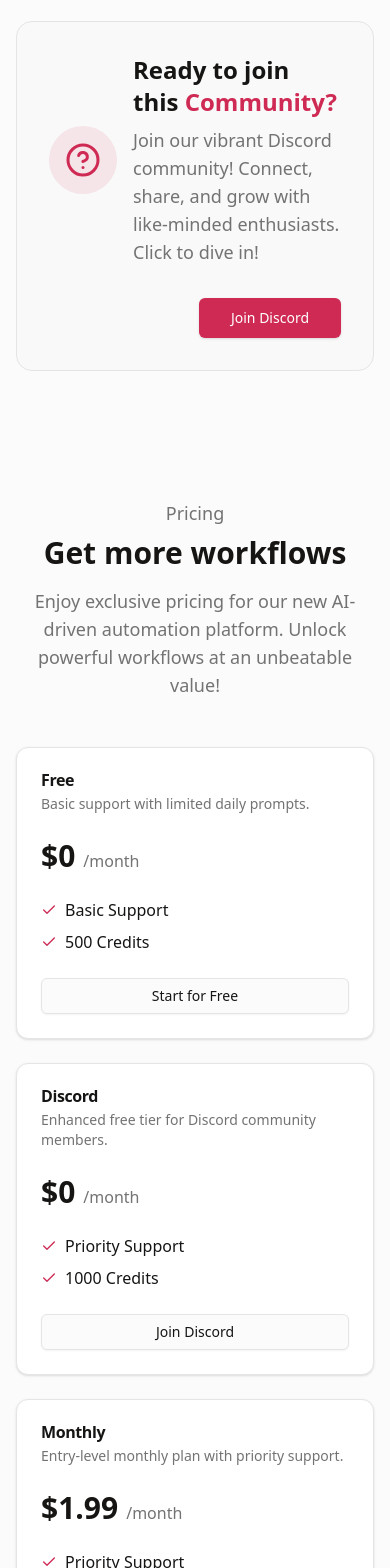
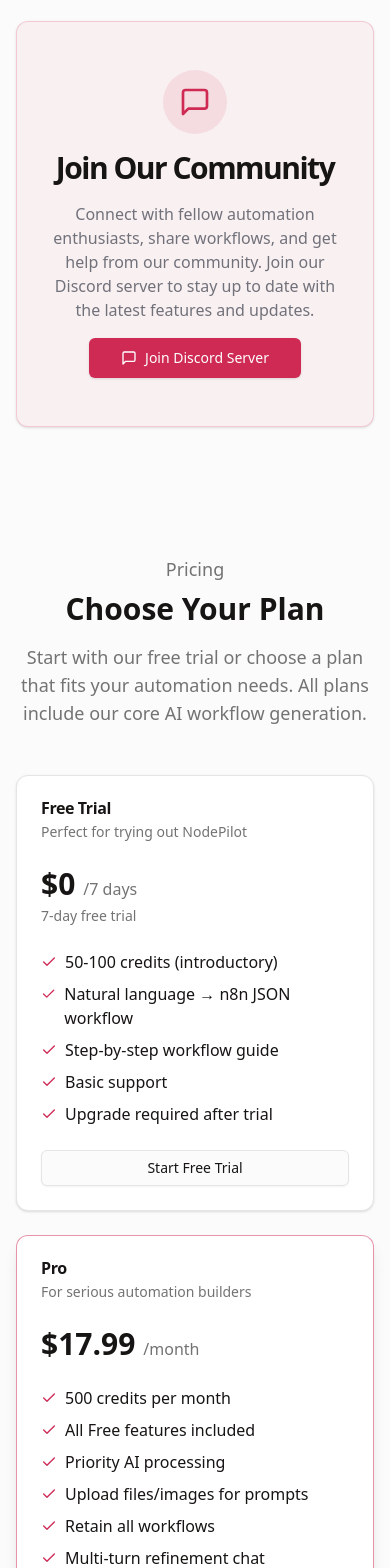
Before and after one commit to qwazi12/manusn8n, a Next.js app: page / in a window 390 px wide. Shown: the part 5900-7468 px from the top of the page. Built offline with nearby package versions, Linux system fonts and the light colour scheme; no server answers.

Commit message:
feat: implement pricing system, update Discord links, and fix server issues

```diff
--- a/src/app/dashboard/page.tsx
+++ b/src/app/dashboard/page.tsx
@@ -1,9 +1,22 @@
+"use client";
+
 import Link from "next/link";
 import { Button } from "@/components/ui/button";
 import { Card, CardContent, CardDescription, CardHeader, CardTitle } from "@/components/ui/card";
 import { SignedIn, SignedOut, RedirectToSignIn } from "@clerk/nextjs";
+import { usePricing } from "@/hooks/usePricing";
+import { AlertCircle } from "lucide-react";
 
 export default function DashboardPage() {
+  const {
+    remainingCredits,
+    getCurrentPlan,
+    getTrialStatus,
+  } = usePricing();
+
+  const currentPlan = getCurrentPlan();
+  const trialStatus = getTrialStatus();
+
   return (
     <>
       <SignedIn>
@@ -13,6 +26,25 @@
               <h1 className="text-3xl font-bold mb-2">Welcome to NodePilot</h1>
               <p className="text-muted-foreground">Your AI-powered n8n automation platform</p>
             </div>
+
+            {trialStatus?.isActive && (
+              <Card className="bg-primary/5 border-primary/20">
+                <CardHeader>
+                  <div className="flex items-center gap-2">
+                    <AlertCircle className="h-5 w-5 text-primary" />
+                    <CardTitle>Trial Status</CardTitle>
+                  </div>
+                  <CardDescription>
+                    Your free trial ends in {trialStatus.daysLeft} days. Upgrade to continue using NodePilot.
+                  </CardDescription>
+                </CardHeader>
+                <CardContent>
+                  <Button asChild>
+                    <Link href="/#pricing">Upgrade Now</Link>
+                  </Button>
+                </CardContent>
+              </Card>
+            )}
 
             <div className="grid grid-cols-1 md:grid-cols-2 lg:grid-cols-3 gap-6">
               <Card>
@@ -41,12 +73,20 @@
 
               <Card>
                 <CardHeader>
-                  <CardTitle>Subscribe</CardTitle>
-                  <CardDescription>Upgrade to a premium plan for more features</CardDescription>
+                  <CardTitle>Current Plan: {currentPlan.name}</CardTitle>
+                  <CardDescription>
+                    {currentPlan.interval === 'month'
+                      ? `$${currentPlan.price}/month`
+                      : currentPlan.interval === 'credits'
+                      ? `$${currentPlan.price}/${currentPlan.credits} credits`
+                      : 'Free Trial'}
+                  </CardDescription>
                 </CardHeader>
                 <CardContent>
                   <Button variant="outline" className="w-full" asChild>
-                    <Link href="/#pricing">View Plans</Link>
+                    <Link href="/#pricing">
+                      {currentPlan.id === 'free' ? 'Upgrade Plan' : 'Change Plan'}
+                    </Link>
                   </Button>
                 </CardContent>
               </Card>
@@ -56,15 +96,23 @@
               <Card>
                 <CardHeader>
                   <CardTitle>Available Credits</CardTitle>
-                  <CardDescription>You have 500 credits remaining on your Free plan</CardDescription>
+                  <CardDescription>
+                    You have {remainingCredits} credits remaining on your {currentPlan.name} plan
+                    {currentPlan.creditExpiry && ` (expires in ${currentPlan.creditExpiry} days)`}
+                  </CardDescription>
                 </CardHeader>
                 <CardContent>
                   <div className="w-full bg-muted rounded-full h-2.5">
-                    <div className="bg-primary h-2.5 rounded-full w-[45%]" />
+                    <div
+                      className="bg-primary h-2.5 rounded-full"
+                      style={{
+                        width: `${Math.min(100, (remainingCredits / currentPlan.credits) * 100)}%`
+                      }}
+                    />
                   </div>
                   <div className="flex justify-between mt-2 text-sm text-muted-foreground">
                     <span>0</span>
-                    <span>500 credits</span>
+                    <span>{currentPlan.credits} credits</span>
                   </div>
                 </CardContent>
               </Card>
--- a/src/components/layout/Footer.tsx
+++ b/src/components/layout/Footer.tsx
@@ -61,10 +61,10 @@
             <h3 className="font-bold text-lg">Socials</h3>
             <div>
               <Link
-                href="https://discord.gg/BFnVZ9D4aG"
+                href="https://discord.gg/tVb7zvMY"
                 target="_blank"
                 rel="noopener noreferrer"
-                className="opacity-60 hover:opacity-100"
+                className="text-muted-foreground hover:text-foreground"
               >
                 Discord
               </Link>
--- a/src/components/sections/ContactSection.tsx
+++ b/src/components/sections/ContactSection.tsx
@@ -43,14 +43,16 @@
             icon={<MessageCircle className="h-5 w-5 text-primary" />}
             title="DM Us"
             description={
-              <Link
-                href="https://discord.gg/BFnVZ9D4aG"
-                target="_blank"
-                rel="noopener noreferrer"
-                className="text-primary hover:underline"
-              >
-                at <strong>Discord</strong>
-              </Link>
+              <Button variant="outline" size="lg" asChild>
+                <Link
+                  href="https://discord.gg/tVb7zvMY"
+                  target="_blank"
+                  rel="noopener noreferrer"
+                  className="inline-flex items-center gap-2"
+                >
+                  Join Discord Community
+                </Link>
+              </Button>
             }
           />
 
--- a/src/components/sections/DiscordCTASection.tsx
+++ b/src/components/sections/DiscordCTASection.tsx
@@ -1,50 +1,42 @@
+import { Button } from "@/components/ui/button";
+import { Card } from "@/components/ui/card";
+import { MessageSquare } from "lucide-react";
 import Link from "next/link";
-import { Button } from "@/components/ui/button";
 
 export function DiscordCTASection() {
   return (
     <section className="container mx-auto py-16 md:py-24">
-      <div className="bg-muted/40 border rounded-2xl p-8 md:p-12 flex flex-col md:flex-row items-center justify-between gap-8">
-        <div className="flex items-center gap-4">
-          <div className="bg-primary/10 rounded-full p-4">
-            <svg
-              xmlns="http://www.w3.org/2000/svg"
-              width="36"
-              height="36"
-              viewBox="0 0 24 24"
-              fill="none"
-              stroke="currentColor"
-              strokeWidth="2"
-              strokeLinecap="round"
-              strokeLinejoin="round"
-              className="text-primary"
+      <Card className="bg-primary/5 border-primary/20">
+        <div className="px-6 py-12 sm:px-12 lg:px-16">
+          <div className="flex flex-col items-center space-y-4 text-center">
+            <div className="flex items-center justify-center w-16 h-16 rounded-full bg-primary/10">
+              <MessageSquare className="w-8 h-8 text-primary" />
+            </div>
+            <h2 className="text-3xl font-bold tracking-tighter sm:text-4xl md:text-5xl">
+              Join Our Community
+            </h2>
+            <p className="max-w-[900px] text-zinc-500 md:text-xl/relaxed lg:text-base/relaxed xl:text-xl/relaxed dark:text-zinc-400">
+              Connect with fellow automation enthusiasts, share workflows, and get help from our community.
+              Join our Discord server to stay up to date with the latest features and updates.
+            </p>
+            <Button
+              size="lg"
+              className="bg-primary hover:bg-primary/90"
+              asChild
             >
-              <circle cx="12" cy="12" r="10" />
-              <path d="M9.09 9a3 3 0 0 1 5.83 1c0 2-3 3-3 3" />
-              <line x1="12" y1="17" x2="12.01" y2="17" />
-            </svg>
-          </div>
-          <div>
-            <h3 className="text-2xl md:text-3xl font-bold mb-2">
-              Ready to join this{" "}
-              <span className="text-primary">Community?</span>
-            </h3>
-            <p className="text-lg text-muted-foreground">
-              Join our vibrant Discord community! Connect, share, and grow with like-minded enthusiasts. Click to dive in!
-            </p>
+              <Link
+                href="https://discord.gg/tVb7zvMY"
+                target="_blank"
+                rel="noopener noreferrer"
+                className="inline-flex items-center gap-2"
+              >
+                <MessageSquare className="w-5 h-5" />
+                Join Discord Server
+              </Link>
+            </Button>
           </div>
         </div>
-        <Button size="lg" asChild className="ml-auto">
-          <Link
-            href="https://discord.gg/BFnVZ9D4aG"
-            target="_blank"
-            rel="noopener noreferrer"
-            className="whitespace-nowrap"
-          >
-            Join Discord
-          </Link>
-        </Button>
-      </div>
+      </Card>
     </section>
   );
 }
--- a/src/components/sections/HeroSection.tsx
+++ b/src/components/sections/HeroSection.tsx
@@ -25,7 +25,7 @@
             <Link href="/dashboard">Start Automating</Link>
           </Button>
           <Button variant="outline" size="lg" asChild>
-            <Link href="https://discord.gg/BFnVZ9D4aG" target="_blank" rel="noopener noreferrer">
+            <Link href="https://discord.gg/tVb7zvMY" target="_blank" rel="noopener noreferrer">
               Join the Community
             </Link>
           </Button>
--- a/src/components/sections/PricingSection.tsx
+++ b/src/components/sections/PricingSection.tsx
@@ -13,6 +13,7 @@
   buttonLink: string;
   popular?: boolean;
   badge?: string;
+  trialDays?: number;
 }
 
 function PricingTier({
@@ -25,6 +26,7 @@
   buttonLink,
   popular,
   badge,
+  trialDays,
 }: PricingTierProps) {
   return (
     <Card className={`border ${popular ? 'border-primary/50 shadow-lg' : ''} flex flex-col h-full`}>
@@ -45,6 +47,11 @@
             <span className="text-3xl font-bold">{price}</span>
             <span className="text-muted-foreground ml-2">{priceDetail}</span>
           </div>
+          {trialDays && (
+            <p className="text-sm text-muted-foreground mt-1">
+              {trialDays}-day free trial
+            </p>
+          )}
         </div>
         <ul className="space-y-2">
           {features.map((feature) => (
@@ -73,64 +80,73 @@
     <section id="pricing" className="container mx-auto py-16 md:py-24">
       <div className="text-center mb-12">
         <h2 className="text-lg font-medium text-muted-foreground mb-2">Pricing</h2>
-        <h3 className="text-3xl md:text-4xl font-bold mb-4">Get more workflows</h3>
+        <h3 className="text-3xl md:text-4xl font-bold mb-4">Choose Your Plan</h3>
         <p className="text-lg text-muted-foreground max-w-3xl mx-auto">
-          Enjoy exclusive pricing for our new AI-driven automation platform. Unlock powerful workflows at an unbeatable value!
+          Start with our free trial or choose a plan that fits your automation needs. All plans include our core AI workflow generation.
         </p>
       </div>
 
-      <div className="grid grid-cols-1 md:grid-cols-2 lg:grid-cols-4 gap-6">
+      <div className="grid grid-cols-1 md:grid-cols-3 gap-6">
         <PricingTier
-          name="Free"
-          description="Basic support with limited daily prompts."
+          name="Free Trial"
+          description="Perfect for trying out NodePilot"
           price="$0"
-          priceDetail="/month"
+          priceDetail="/7 days"
+          trialDays={7}
           features={[
-            "Basic Support",
-            "500 Credits",
+            "50-100 credits (introductory)",
+            "Natural language → n8n JSON workflow",
+            "Step-by-step workflow guide",
+            "Basic support",
+            "Upgrade required after trial"
           ]}
-          buttonText="Start for Free"
-          buttonLink="/dashboard"
+          buttonText="Start Free Trial"
+          buttonLink="/signup"
         />
 
         <PricingTier
-          name="Discord"
-          description="Enhanced free tier for Discord community members."
-          price="$0"
+          name="Pro"
+          description="For serious automation builders"
+          price="$17.99"
           priceDetail="/month"
+          popular={true}
+          badge="MOST POPULAR"
           features={[
-            "Priority Support",
-            "1000 Credits",
+            "500 credits per month",
+            "All Free features included",
+            "Priority AI processing",
+            "Upload files/images for prompts",
+            "Retain all workflows",
+            "Multi-turn refinement chat"
           ]}
-          buttonText="Join Discord"
-          buttonLink="https://discord.gg/BFnVZ9D4aG"
+          buttonText="Go Pro"
+          buttonLink="/signup?plan=pro"
         />
 
         <PricingTier
-          name="Monthly"
-          description="Entry-level monthly plan with priority support."
-          price="$1.99"
-          priceDetail="/month"
+          name="Pay-As-You-Go"
+          description="Perfect for occasional use"
+          price="$5"
+          priceDetail="/100 requests"
           features={[
-            "Priority Support",
-            "2,000 Credits per Month",
+            "No subscription required",
+            "All standard generation features",
+            "Credits expire after 30 days",
+            "Great for occasional users",
+            "Pay only for what you need"
           ]}
-          buttonText="Subscribe Monthly"
-          buttonLink="/subscribe/monthly"
+          buttonText="Start PAYG"
+          buttonLink="/signup?plan=payg"
         />
+      </div>
 
-        <PricingTier
-          name="Annual"
-          description="Best value with significant yearly savings. Charged Annualy"
-          price="$12"
-          priceDetail="/month"
-          features={[
-            "High Priority Support",
-            "150K Prompts Annually",
-          ]}
-          buttonText="Subscribe Annually"
-          buttonLink="/subscribe/annually"
-        />
+      <div className="mt-12 text-center">
+        <p className="text-sm text-muted-foreground">
+          All plans include our core workflow generation features. Need a custom plan?{" "}
+          <Link href="/contact" className="text-primary hover:underline">
+            Contact us
+          </Link>
+        </p>
       </div>
     </section>
   );
--- /dev/null
+++ b/src/hooks/usePricing.ts
@@ -0,0 +1,61 @@
+import { useState, useEffect } from 'react';
+import { PlanType, PRICING_PLANS } from '@/types/pricing';
+
+export function usePricing() {
+  const [selectedPlan, setSelectedPlan] = useState<PlanType>('free');
+  const [remainingCredits, setRemainingCredits] = useState<number>(0);
+  const [trialEndsAt, setTrialEndsAt] = useState<Date | null>(null);
+
+  useEffect(() => {
+    // Initialize credits based on plan
+    const plan = PRICING_PLANS[selectedPlan];
+    setRemainingCredits(plan.credits);
+
+    // Set trial end date for free plan
+    if (plan.trialDays) {
+      const endDate = new Date();
+      endDate.setDate(endDate.getDate() + plan.trialDays);
+      setTrialEndsAt(endDate);
+    } else {
+      setTrialEndsAt(null);
+    }
+  }, [selectedPlan]);
+
+  const changePlan = (planType: PlanType) => {
+    setSelectedPlan(planType);
+  };
+
+  const useCredits = (amount: number = 1) => {
+    setRemainingCredits((prev) => Math.max(0, prev - amount));
+  };
+
+  const addCredits = (amount: number) => {
+    setRemainingCredits((prev) => prev + amount);
+  };
+
+  const getCurrentPlan = () => PRICING_PLANS[selectedPlan];
+
+  const getTrialStatus = () => {
+    if (!trialEndsAt) return null;
+
+    const now = new Date();
+    const daysLeft = Math.ceil((trialEndsAt.getTime() - now.getTime()) / (1000 * 60 * 60 * 24));
+
+    return {
+      isActive: daysLeft > 0,
+      daysLeft,
+      endsAt: trialEndsAt,
+    };
+  };
+
+  return {
+    selectedPlan,
+    remainingCredits,
+    trialEndsAt,
+    changePlan,
+    useCredits,
+    addCredits,
+    getCurrentPlan,
+    getTrialStatus,
+  };
+}
```
Also changed, not shown: src/types/pricing.ts (added, +54 -0 lines).
